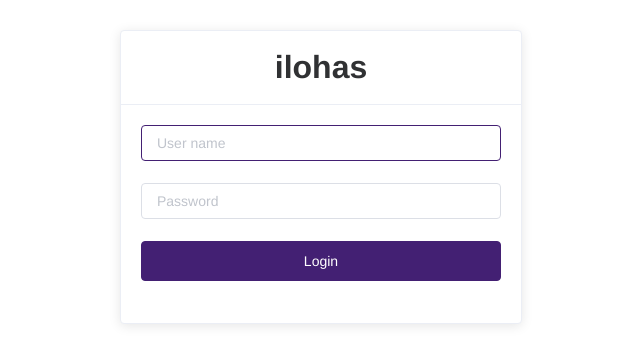
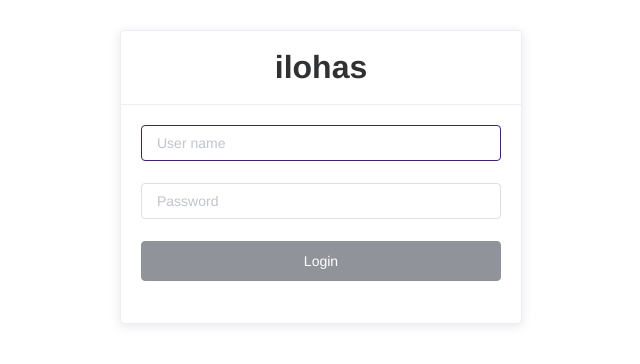
Before and after one commit to motch0214/ilohas, a Vue app in the folder web/: page /#/login in a window 1280 px wide. Shown: the top 364 px of the page, without its empty margins (319-959 px from the left). Built offline with nearby package versions, Linux system fonts and the light colour scheme; sample sign-in values are in the browser's storage.

Commit message:
feat: improve styles

```diff
--- a/web/src/App.vue
+++ b/web/src/App.vue
@@ -10,8 +10,6 @@ export default {
 </script>
 
 <style lang="scss">
-@import './styles/colors';
-
 html,
 body,
 #app {
@@ -22,6 +20,5 @@ body,
   font-family: 'Avenir', Helvetica, Arial, sans-serif;
   -webkit-font-smoothing: antialiased;
   -moz-osx-font-smoothing: grayscale;
-  color: $default-text-color;
 }
 </style>
--- a/web/src/styles/_colors.scss
+++ b/web/src/styles/_colors.scss
@@ -1 +1 @@
-$default-text-color: #2c3e50;
+$primary-color: #432073;
--- a/web/src/views/Layout.vue
+++ b/web/src/views/Layout.vue
@@ -28,6 +28,8 @@ export default {
 </script>
 
 <style lang="scss" scoped>
+@import '../styles/colors';
+
 #layout,
 section {
   height: 100%;
@@ -36,10 +38,10 @@ section {
 .el-header {
   padding: 10px 20px;
   color: white;
-  background-color: #261044fd;
+  background-color: $primary-color;
 
   h1 {
-    margin: 0;
+    margin: 8px 0;
   }
 }
 
--- a/web/src/views/Login.vue
+++ b/web/src/views/Login.vue
@@ -1,7 +1,7 @@
 <template lang="pug">
 doctype html
 #login
-  el-card.login-card
+  el-card
     .login-header(slot="header")
       .header-title ilohas
     el-form(@submit.native.prevent)
@@ -10,7 +10,7 @@ doctype html
       el-form-item(size="medium")
         el-input(v-model="password" type="password" placeholder="Password")
       el-form-item
-        el-button.login-button(type="primary" native-type="submit" @click="login") Login
+        el-button.login-button(type="info" native-type="submit" @click="login") Login
 </template>
 
 <script>
@@ -53,16 +53,21 @@ export default {
 </script>
 
 <style lang="scss" scoped>
-.login-card {
+#login {
+  padding-top: 30px;
+}
+
+.el-card {
   margin: 0 auto;
-  margin-top: 30px;
   max-width: 400px;
 }
+
 .header-title {
   text-align: center;
   font-size: 2em;
   font-weight: bold;
 }
+
 .login-button {
   width: 100%;
 }
```
